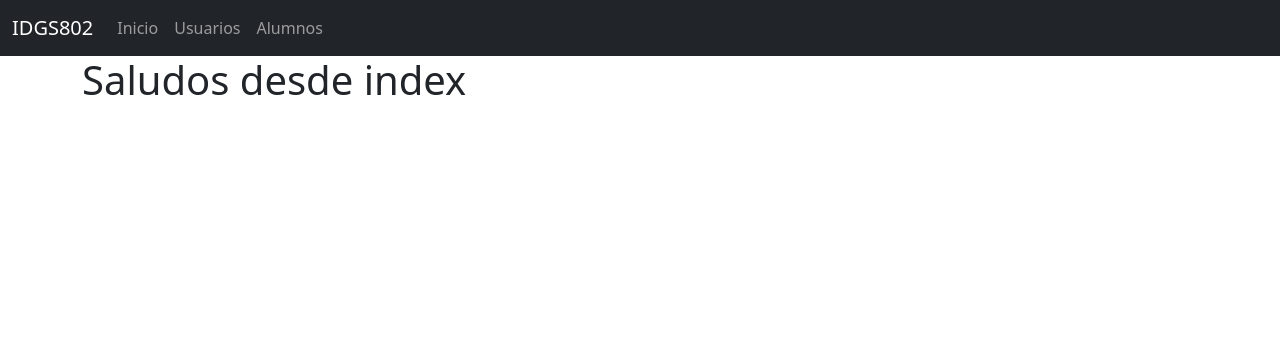
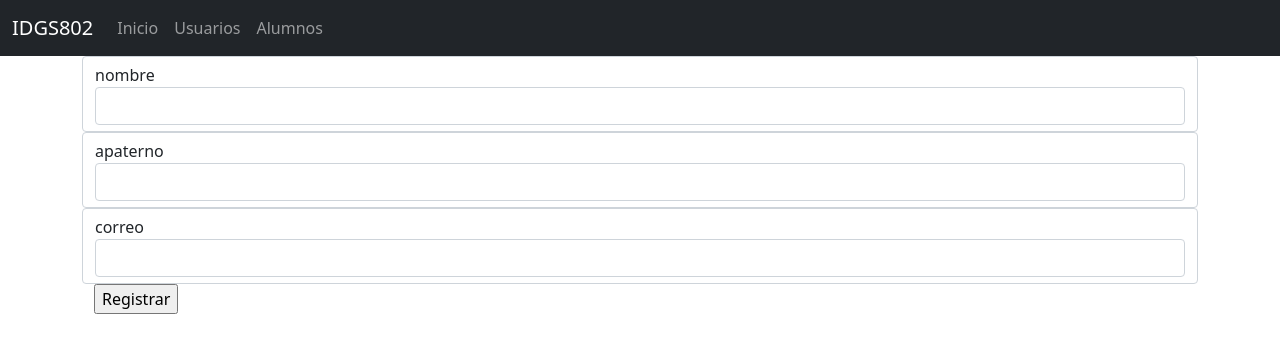
Before and after one commit to IDGS-802-17001718/Flask_BD_IDGS802, a Flask app: template templates/index.html in a window 1280 px wide. Shown: the top 353 px of the page. Run offline with Flask 3, Linux system fonts and the light colour scheme; the template is opened without the code that fills it: values that come from a table or form of the project are taken from there, others are empty; some libraries are stand-ins or nearby versions.

Commit message:
LMVP medio ABC 26/02/2024

```diff
--- a/config.py
+++ b/config.py
@@ -7,4 +7,4 @@ class Config(object):
 
 class DevelopmentConfig(Config):
     DEBUG=True
-    SQLALCHEMY_DATABASE_URI='myqls+pymysql://mario_admin:12345678@localhost/bd_idgs802'
+    SQLALCHEMY_DATABASE_URI='mysql+pymysql://root:@localhost:3306/bd_idgs802'
--- a/forms.py
+++ b/forms.py
@@ -13,3 +13,12 @@ class UserForm(Form):
     """ materias=SelectField(choices=[('Español','Esp'),('Mat','Matematicas'),('Ingles','ING')])
     radios= RadioField('Curso',choices=[('1','1'),('2','2'),('3','3')]) """
     edad=IntegerField("edad",[validators.number_range(min=1, max=20, message='Valor no valido')])
+
+class UserForm2(Form):
+    id=IntegerField('id')
+    nombre=StringField("nombre",[
+        validators.DataRequired(message='El campo es requerido'),
+        validators.Length(min=4, max=10, message='Ingresa un nombre valido')
+    ])
+    apaterno=StringField("apaterno")
+    email=EmailField("correo",[validators.Email(message="Ingrese un correo valido")])
--- a/main.py
+++ b/main.py
@@ -5,6 +5,7 @@ from flask import g
 import forms
 from config import DevelopmentConfig
 from models import db
+from models import Alumnos
 
 app=Flask(__name__)
 app.config.from_object(DevelopmentConfig)
@@ -14,9 +15,24 @@ csrf=CSRFProtect()
 def page_not_found(e):
     return render_template('404.html'),404
 
-@app.route("/")
+@app.route("/index", methods=["GET", "POST"])
 def index():
-    return render_template("index.html")
+    alum_form=forms.UserForm2(request.form)
+    if request.method=='POST' and alum_form.validate():
+        alum=Alumnos(nombre=alum_form.nombre.data,
+                     apaterno=alum_form.apaterno.data,
+                     email=alum_form.email.data)
+        """ insert into alumnos values() """
+        db.session.add(alum)
+        db.session.commit()
+    return render_template("index.html", form=alum_form)
+
+@app.route("/ABC_Completo", methods=["GET", "POST"])
+def ABDCompleto():
+    create_form=forms.UserForm2(request.form)
+
+    alumno=Alumnos.query.all()
+    return render_template("ABC_Completo.html", alumno=alumno)
 
 
 @app.route("/alumnos", methods=["GET", "POST"])
--- a/models.py
+++ b/models.py
@@ -7,7 +7,5 @@ class Alumnos(db.Model):
     id=db.Column(db.Integer, primary_key=True)
     nombre = db.Column(db.String(50), nullable=False)
     apaterno = db.Column(db.String(50), nullable=False)
-    amaterno = db.Column(db.String(50), nullable=False)
-    edad = db.Column(db.Integer, nullable=False)
     email = db.Column(db.String(120), nullable=False)
     create_date = db.Column(db.DateTime, default=datetime.datetime.now)
--- a/templates/_macros.html
+++ b/templates/_macros.html
@@ -5,7 +5,7 @@
 {%endmacro%}
 
 
-{%macro input_form(field)%}
+{%macro render_field(field)%}
 <td>{{field.label}}</td>
 <td>{{field(**kwargs)|safe}}</td>
 {%if field.errors%}
--- a/templates/index.html
+++ b/templates/index.html
@@ -1,5 +1,29 @@
 {% extends 'layout2.html' %}
+    {%from "_macros.html" import render_field%}
+{%block content%}
+    <div class="container">
+        <div class="row">
+            <form name="resgistro" action="/index" id="registro" method="post">
+                <div class="row control-group">
+                    <div class="form-control col-xs-12 float-label-form-group controls">
+                        {{render_field(form.nombre, class="form-control")}}
 
-{%block content%}
-<h1>Saludos desde index</h1>
+                    </div>
+                </div>
+                <div class="row control-group">
+                    <div class="form-control col-xs-12 float-label-form-group controls">
+                        {{render_field(form.apaterno, class="form-control")}}
+
+                    </div>
+                </div>                <div class="row control-group">
+                    <div class="form-control col-xs-12 float-label-form-group controls">
+                        {{render_field(form.email, class="form-control")}}
+
+                    </div>
+                </div>
+                <input type="hidden" name="csrf_token" value="{{csrf_token()}}">
+                <input type="submit" id="registrar" name="registrar" value="Registrar">
+            </form>
+        </div>
+    </div>
 {%endblock%}
```
Also changed, not shown: templates/ABC_Completo.html (added, +31 -0 lines).
